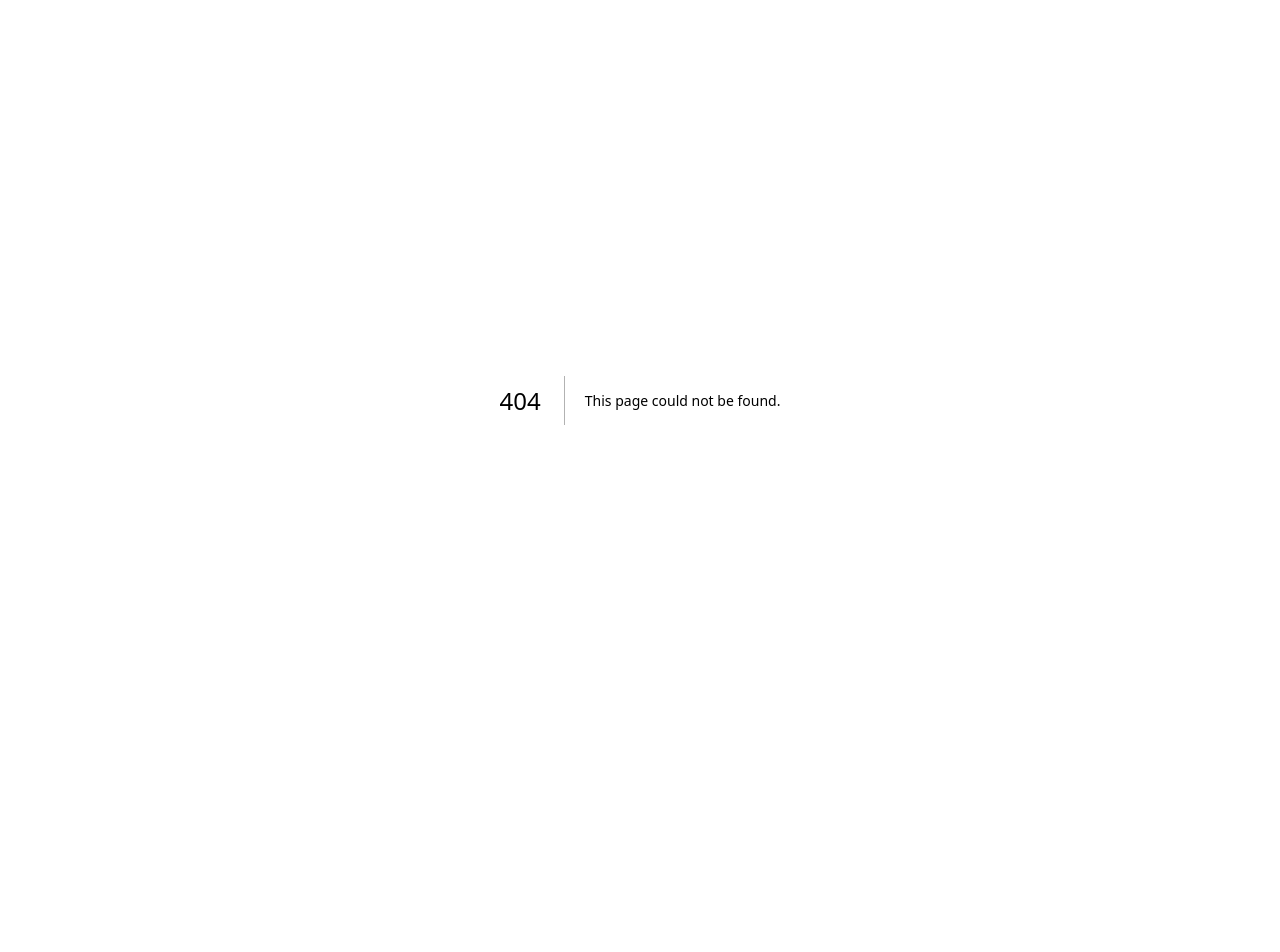
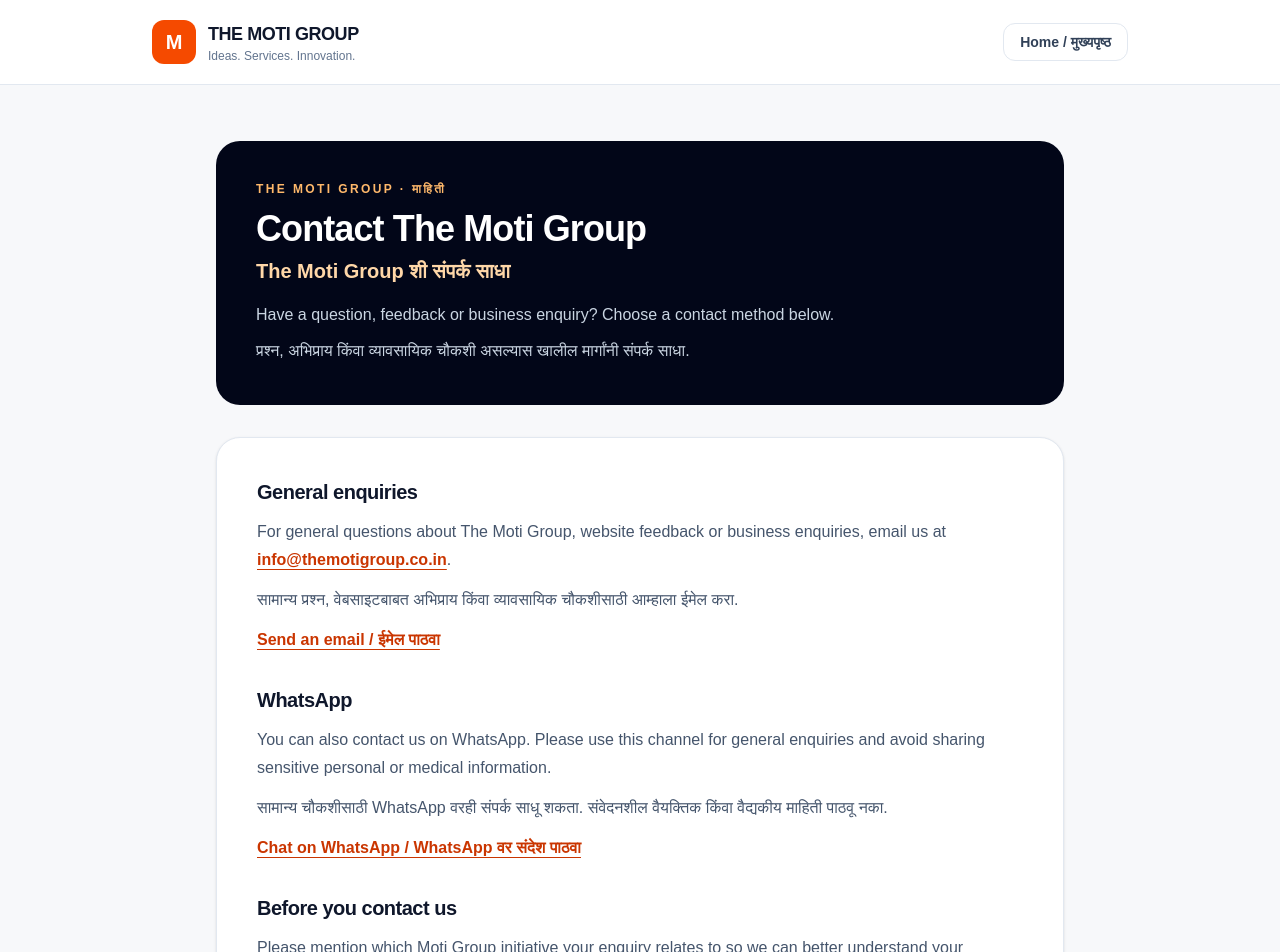
Before and after one commit to aarthak21-beep/themotigroup, a Next.js app: page /contact-us in a window 1280 px wide. Before the commit this address had no page. Shown: the top 952 px of the page. Before the commit the page ends 800 px from the top, so only its background shows below. Built offline with nearby package versions, Linux system fonts and the light colour scheme.

Commit message:
Add bilingual Contact Us page

```diff
--- /dev/null
+++ b/app/contact-us/page.tsx
@@ -0,0 +1,12 @@
+import type { Metadata } from "next";
+import InfoPage from "../components/InfoPage";
+
+export const metadata: Metadata = { title: "Contact Us", description: "Contact The Moti Group for general questions, feedback and business enquiries." };
+
+export default function ContactUsPage() {
+  return <InfoPage title="Contact The Moti Group" titleMr="The Moti Group शी संपर्क साधा" description="Have a question, feedback or business enquiry? Choose a contact method below." descriptionMr="प्रश्न, अभिप्राय किंवा व्यावसायिक चौकशी असल्यास खालील मार्गांनी संपर्क साधा.">
+    <section><h2>General enquiries</h2><p>For general questions about The Moti Group, website feedback or business enquiries, email us at <a href="mailto:info@themotigroup.co.in">info@themotigroup.co.in</a>.</p><p>सामान्य प्रश्न, वेबसाइटबाबत अभिप्राय किंवा व्यावसायिक चौकशीसाठी आम्हाला ईमेल करा.</p><p><a href="mailto:info@themotigroup.co.in">Send an email / ईमेल पाठवा</a></p></section>
+    <section><h2>WhatsApp</h2><p>You can also contact us on WhatsApp. Please use this channel for general enquiries and avoid sharing sensitive personal or medical information.</p><p>सामान्य चौकशीसाठी WhatsApp वरही संपर्क साधू शकता. संवेदनशील वैयक्तिक किंवा वैद्यकीय माहिती पाठवू नका.</p><p><a href="https://wa.me/918692823879" target="_blank" rel="noreferrer">Chat on WhatsApp / WhatsApp वर संदेश पाठवा</a></p></section>
+    <section><h2>Before you contact us</h2><p>Please mention which Moti Group initiative your enquiry relates to so we can better understand your message. Response times may vary.</p><p>तुमची चौकशी कोणत्या उपक्रमाशी संबंधित आहे हे संदेशात नमूद करा. उत्तर देण्यासाठी लागणारा वेळ बदलू शकतो.</p></section>
+  </InfoPage>;
+}
```
